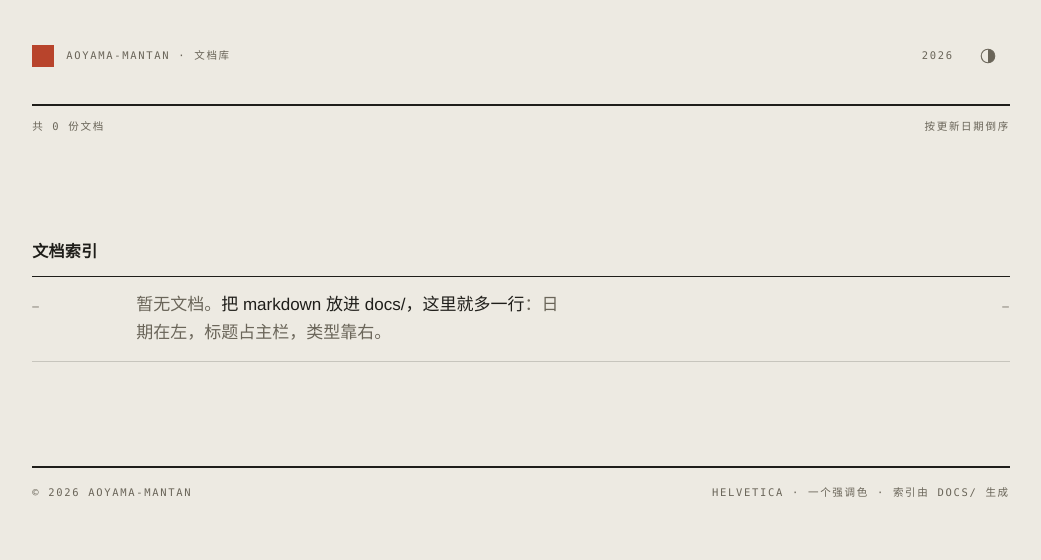
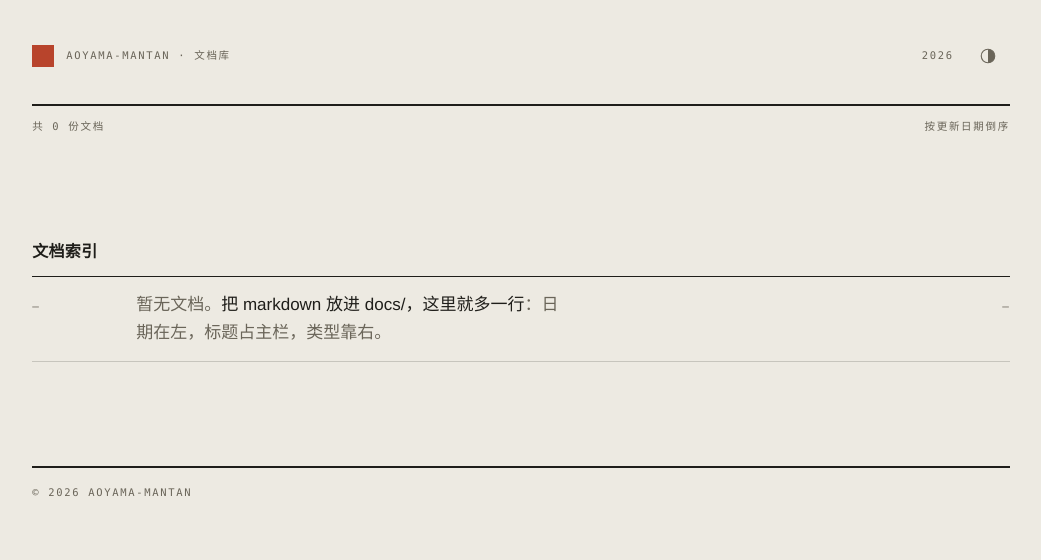
Before and after one commit to Aoyama-mantan/Aoyama-mantan.github.io, a plain HTML site: page index.html in a window 1280 px wide. Shown: the whole page, without its empty margins (119-1160 px from the left). Drawn offline with Linux system fonts and the light colour scheme.

Commit message:
Drop the colophon hint from the footer
The bottom-right line (Helvetica · 一个强调色 · 索引由 docs/ 生成) was a note
about the site's own construction sitting in the page. Removed; the footer now
carries only the copyright. Doc pages were unaffected (they never had it).

```diff
--- a/index.html
+++ b/index.html
@@ -47,7 +47,6 @@
 
     <footer>
       <span class="micro">© 2026 Aoyama-mantan</span>
-      <span class="micro">Helvetica · 一个强调色 · 索引由 docs/ 生成</span>
     </footer>
 
   </div>
```
